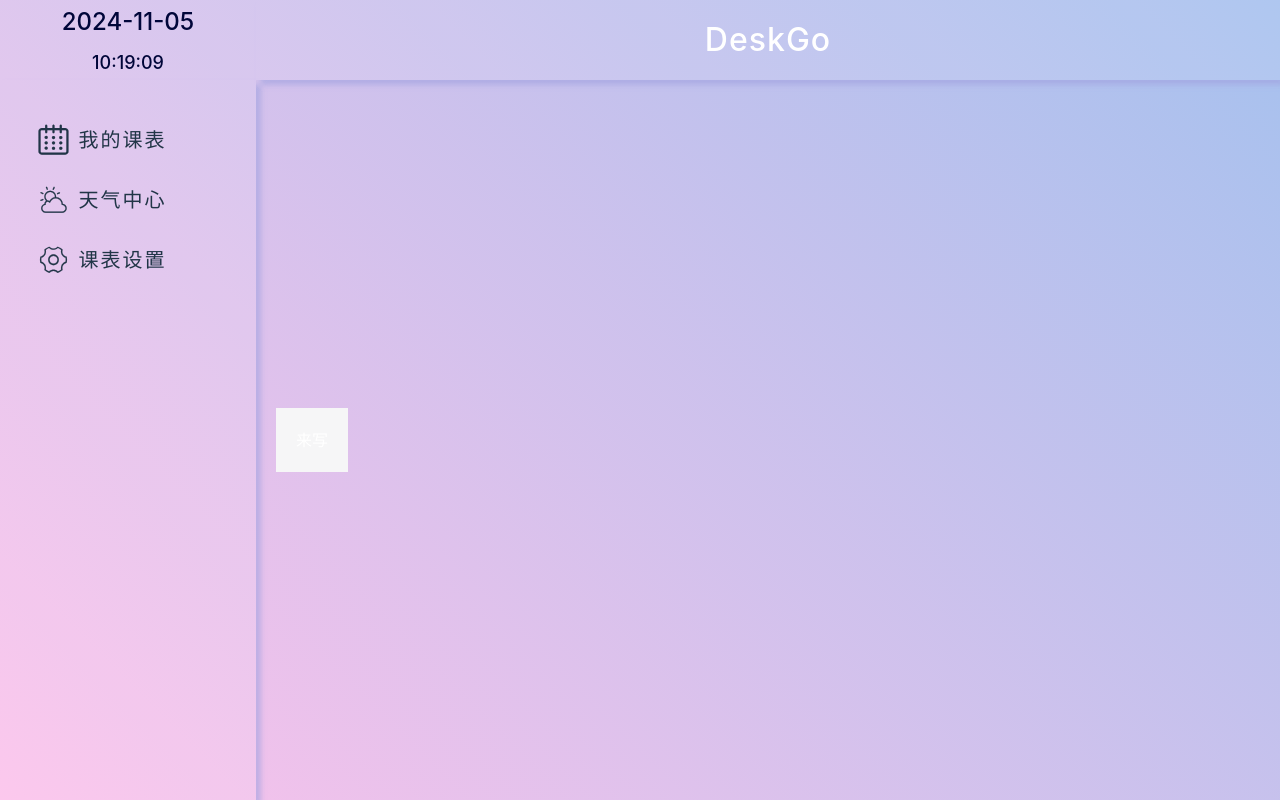
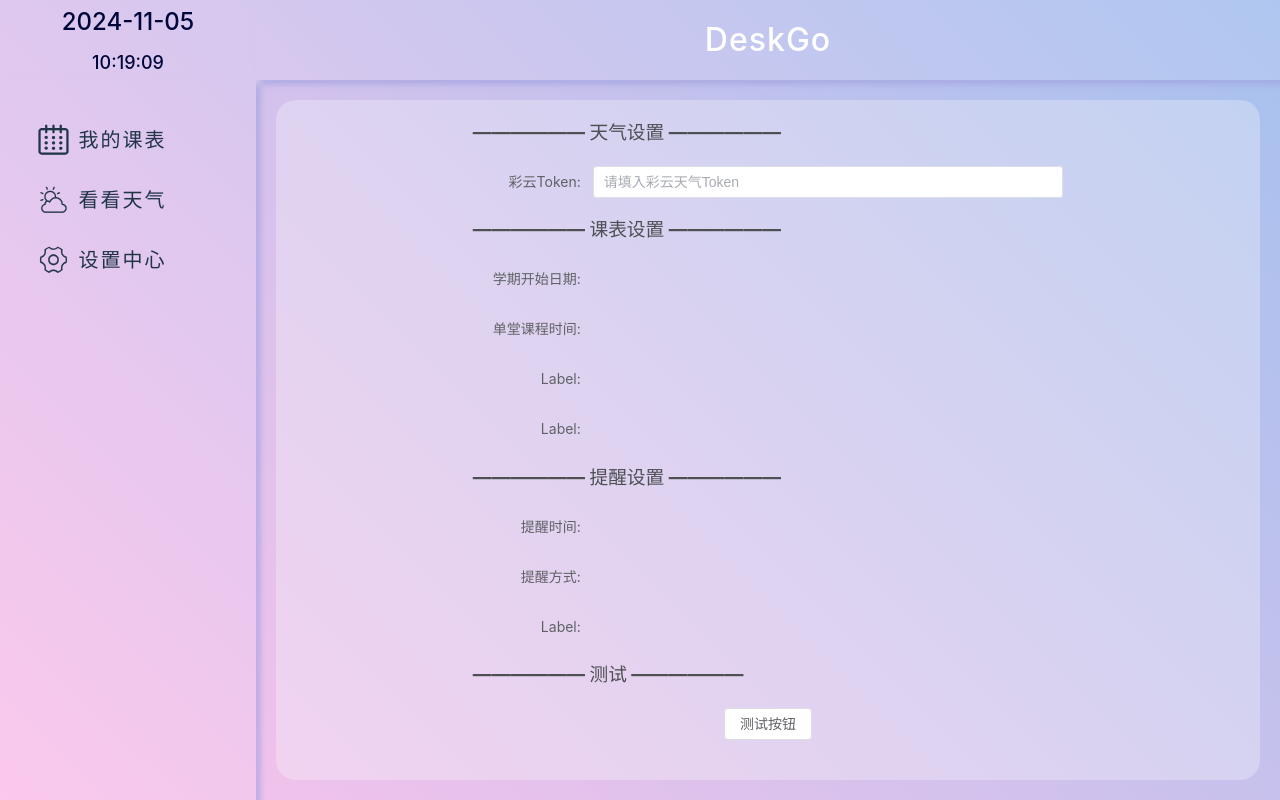
Before and after one commit to Astraca/deskGo, a Vue app: page /#/setting in a window 1280 px wide. Built offline with nearby package versions, Linux system fonts and the light colour scheme.

Commit message:
设置中心

```diff
--- a/package.json
+++ b/package.json
@@ -18,7 +18,9 @@
     "@vitejs/plugin-vue-jsx": "^4.0.1",
     "axios": "^1.7.7",
     "element-plus": "^2.8.6",
+    "pinia": "^2.2.6",
     "vue": "^3.5.12",
+    "vue-browser-geolocation": "^1.8.0",
     "vue-router": "^4.4.5"
   },
   "devDependencies": {
--- a/src/components/NavBar.vue
+++ b/src/components/NavBar.vue
@@ -1,21 +1,29 @@
 <script setup>
 import { ref, defineOptions } from 'vue'
+import { useRouter, useRoute } from 'vue-router'
+
+const route = useRoute()
+const router = useRouter()
+
 defineOptions({
      name: 'NavBar'
 })
 const hello = ref('来写')
 
 const barList = ref([
-    {id: 1, label: '我的课表', icon: 'icon-kechengbiao'},
-    {id: 2, label: '天气中心', icon: 'icon-tianqi'},
-    {id: 3, label: '课表设置', icon: 'icon-shezhi'},
+    {id: 1, label: '我的课表', icon: 'icon-kechengbiao', route: '/course'},
+    {id: 2, label: '看看天气', icon: 'icon-tianqi', route: '/weather'},
+    {id: 3, label: '设置中心', icon: 'icon-shezhi', route: '/setting'},
 ])
+const routerFunc = (e) => {
+    router.push(e)
+}
 </script>
 
 <template>
     <div class="nav-bar">
         <ul>
-            <li v-for="item in barList" :key="item.id">
+            <li v-for="item in barList" :key="item.id" @click="routerFunc(item.route)">
                 <i class="iconfont" :class="item.icon"></i>
                 <span>{{ item.label }}</span>
                 <!-- <span>{{ item.label }}</span> -->
--- a/src/main.ts
+++ b/src/main.ts
@@ -3,8 +3,11 @@ import './style.css'
 import App from './App.vue'
 import './assets/iconfont.css'
 import router from './router/index'
+import pinia from './stores/index'
 
 const app = createApp(App)
 
 app.use(router)
+app.use(pinia)
+
 app.mount('#app')
--- /dev/null
+++ b/src/stores/index.js
@@ -0,0 +1,5 @@
+import { createPinia } from 'pinia'
+
+const pinia = createPinia()
+
+export default pinia
--- /dev/null
+++ b/src/stores/setting.js
@@ -0,0 +1,20 @@
+import { defineStore } from 'pinia'
+import { ref, computed } from 'vue'
+
+export const useSettingStore = defineStore('setting', () => {
+    // 彩云天气Token
+    const CaiYun_token = ref('12a3')
+    const get_CaiYun_token = computed(() => CaiYun_token.value)
+    const set_CaiYun_token = (token) => {
+        if(token){
+            CaiYun_token.value = token
+            return
+        }
+        alert('Token为空')
+    }
+
+    return {
+        get_CaiYun_token,
+        set_CaiYun_token
+    }
+})
--- /dev/null
+++ b/src/utils/useGeoLocation.js
@@ -0,0 +1,31 @@
+import { ref } from "vue";
+
+export default function useGeoLocation() {
+    const location = ref(null)
+    const error = ref(null)
+
+    const getLocation = () => {
+        console.log('调用了');
+
+        if(navigator.geolocation){
+            navigator.geolocation.getCurrentPosition(
+                (position) => {
+                    location.value = {
+                        latitude: position.coords.latitude,
+                        longitude: position.coords.longitude
+                    }
+                },
+                (err) => {
+                    error.value = err.message
+                    console.error("Error getting location:", err)
+                }
+            )
+        }else{
+            error.value = "您的浏览器不支持地理定位。"
+        }
+    }
+
+    return {
+        location, error, getLocation
+    }
+}
--- a/src/view/CoursePage.vue
+++ b/src/view/CoursePage.vue
@@ -3,7 +3,7 @@ import { ref, defineOptions } from 'vue'
 defineOptions({
      name: 'WeatherPage'
 })
-const hello = ref('来写')
+const hello = ref('我的课表')
 const tableHead = ref(['周一', '周二', '周三' ,'周四' ,'周五' ,'周六', '周日'])
 </script>
 
--- a/src/view/SettingPage.vue
+++ b/src/view/SettingPage.vue
@@ -1,22 +1,78 @@
 <script setup>
-import { ref, defineOptions } from 'vue'
+import { ref, defineOptions, onMounted } from 'vue'
+import { useSettingStore } from '../stores/setting.js'
+const settingStore = useSettingStore()
+const {get_CaiYun_token, set_CaiYun_token} = settingStore
 defineOptions({
-     name: 'WeatherPage'
+    name: 'WeatherPage'
 })
-const hello = ref('来写')
+
+// const
+
+const hello = ref('课表设置')
+const token = ref(null)
+
+onMounted(() => {
+    const res = settingStore.get_CaiYun_token
+})
+
 </script>
 
 <template>
     <div class="container">
-        {{ hello }}
+        <div class="form-box">
+            <el-form>
+                <h3>—————— 天气设置 ——————</h3>
+                <el-form-item label="彩云Token:" label-width="120px">
+                    <el-input placeholder="请填入彩云天气Token" v-model="token"></el-input>
+                </el-form-item>
+                <!-- <el-form-item label="地区选择:" label-width="120px">
+                    <el-select></el-select>
+                </el-form-item> -->
+
+                <h3>—————— 课表设置 ——————</h3>
+                <el-form-item label="学期开始日期:" label-width="120px"></el-form-item>
+                <el-form-item label="单堂课程时间:" label-width="120px"></el-form-item>
+                <el-form-item label="Label:" label-width="120px"></el-form-item>
+                <el-form-item label="Label:" label-width="120px"></el-form-item>
+
+                <h3>—————— 提醒设置 ——————</h3>
+                <el-form-item label="提醒时间:" label-width="120px"></el-form-item>
+                <el-form-item label="提醒方式:" label-width="120px"></el-form-item>
+                <el-form-item label="Label:" label-width="120px"></el-form-item>
+                <!-- <el-form-item label="Label:" label-width="120px"></el-form-item> -->
+
+                <h3>—————— 测试 ——————</h3>
+                <el-button
+                    @click="getGeoLocation">
+                    测试按钮
+                </el-button>
+            </el-form>
+        </div>
     </div>
 </template>
 
 <style lang="scss" scoped>
+@media screen  {
+
+}
 .container {
-    background-color: #F6F6F7;
-    padding: 20px;
+    height: 100%;
+    width: 100%;
+    background-color: #f6f6f752;
+    border-radius: 20px;
+    // padding: 20px;
     color: white;
     text-align: center;
+
+    .form-box {
+        width: 60%;
+        margin: 0 auto;
+
+        h3 {
+            text-align: left;
+            color: #4d4f52;
+        }
+    }
 }
 </style>
--- a/src/view/WeatherPage.vue
+++ b/src/view/WeatherPage.vue
@@ -3,7 +3,21 @@ import { ref, defineOptions } from 'vue'
 defineOptions({
      name: 'WeatherPage'
 })
-const hello = ref('来写')
+const hello = ref('天气中心')
+
+import useGeoLocation  from '../utils/useGeoLocation.js'
+const { location, error, getLocation } = useGeoLocation()
+const getGeoLocation = () => {
+    // 获取地理信息
+    getLocation()
+    console.log(location.value)
+    // TODO: 将地理信息进行存储
+}
+onMounted(() => {
+    getGeoLocation()
+})
+
+
 </script>
 
 <template>
@@ -14,8 +28,11 @@ const hello = ref('来写')
 
 <style lang="scss" scoped>
 .container {
-    background-color: #F6F6F7;
-    padding: 20px;
+    height: 100%;
+    width: 100%;
+    background-color: #f6f6f752;
+    border-radius: 20px;
+    // padding: 20px;
     color: white;
     text-align: center;
 }
--- a/vite.config.ts
+++ b/vite.config.ts
@@ -12,11 +12,11 @@ export default defineConfig({
   plugins: [
     vue(),
     vueJsx(),
-    //增加electron
-    electron({
-      // 主进程入口文件
-      entry: "./electron-main/index.js",
-    }),
+    // //增加electron
+    // electron({
+    //   // 主进程入口文件
+    //   entry: "./electron-main/index.js",
+    // }),
     AutoImport({
       resolvers: [ElementPlusResolver()],
     }),
```
Also changed, not shown: components.d.ts (+6 -1 lines), 2 other files (tests, documents, lock files or other folders).
